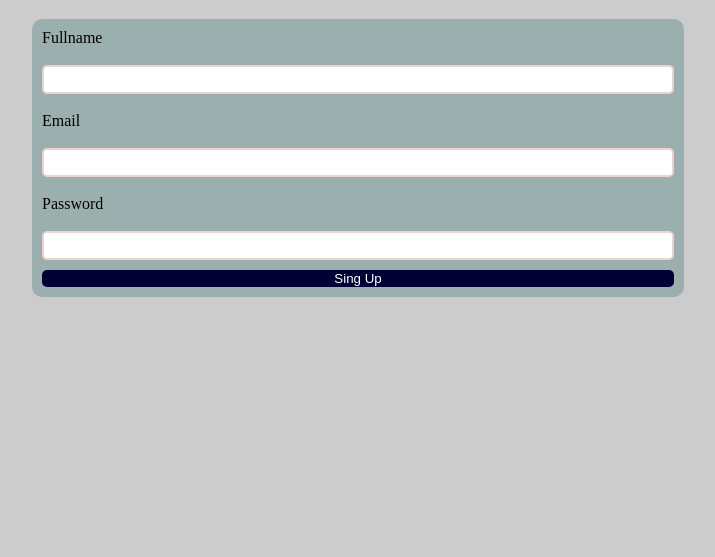
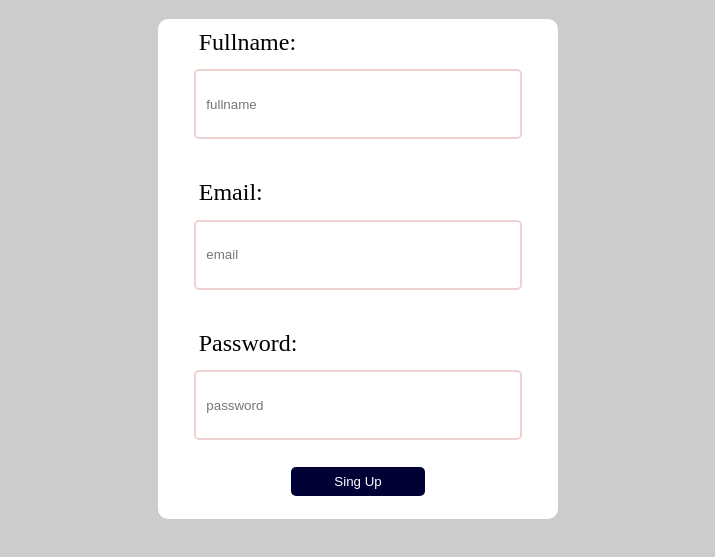
Before and after one commit to Akrmh/events, a plain HTML site: page index.html in a window 1280 px wide. Shown: the part 61-618 px from the top of the page, without its empty margins (282-997 px from the left). Drawn offline with Linux system fonts and the light colour scheme.

Commit message:
Updated file with new changes

```diff
--- a/index..css
+++ b/index..css
@@ -6,23 +6,33 @@ h1{
 }
 
 section{
-    width: 50%;
+    font-size: 1.5em;
+    width: 30%;
+    height: 20em;
     display: flex;
-    background-color: rgb(156, 175, 175);
+    background-color: white;
     flex-direction: column;
     margin: auto;
     padding: 10px;
     border-radius: 10px;
 }
 section input{
+    margin: 1em auto;
+    width: 80%;
+    height: 80px;
     outline: none;
     border: 2px solid #eed2d2;
     border-radius: 5px;
     padding: 5px 10px;
 }
+section label{
+    margin-left:8%;
+}
 
 section button{
-    margin-top:10px ;
+    margin: 1em auto 1em;
+    height: 3em;
+    width: 10em;
     background-color: rgb(1, 1, 53);
     border: 5px;
     border-radius: 5px;
--- a/index.html
+++ b/index.html
@@ -9,17 +9,20 @@
 <body>
     <h1>Sing Up </h1>
     <section>
-        <label for="fullname">Fullname</label>
+        <label for="fullname">Fullname:</label>
+
+        <input id="fullname" type="text" placeholder="fullname">
         <br>
-        <input id="fullname" type="text">
+
+        <label for="email">Email:</label>
+
+        <input id="email" type="email" placeholder="email">
         <br>
-        <label for="email">Email</label>
-        <br>
-        <input id="email" type="email">
-        <br>
-        <label for="password">Password</label>
-        <br>
-        <input id="password" type="password">
+
+        <label for="password">Password:</label>
+
+        <input id="password" type="password" placeholder="password">
+
         <button onclick="handleClick()">Sing Up</button>
     </section>
 
```
